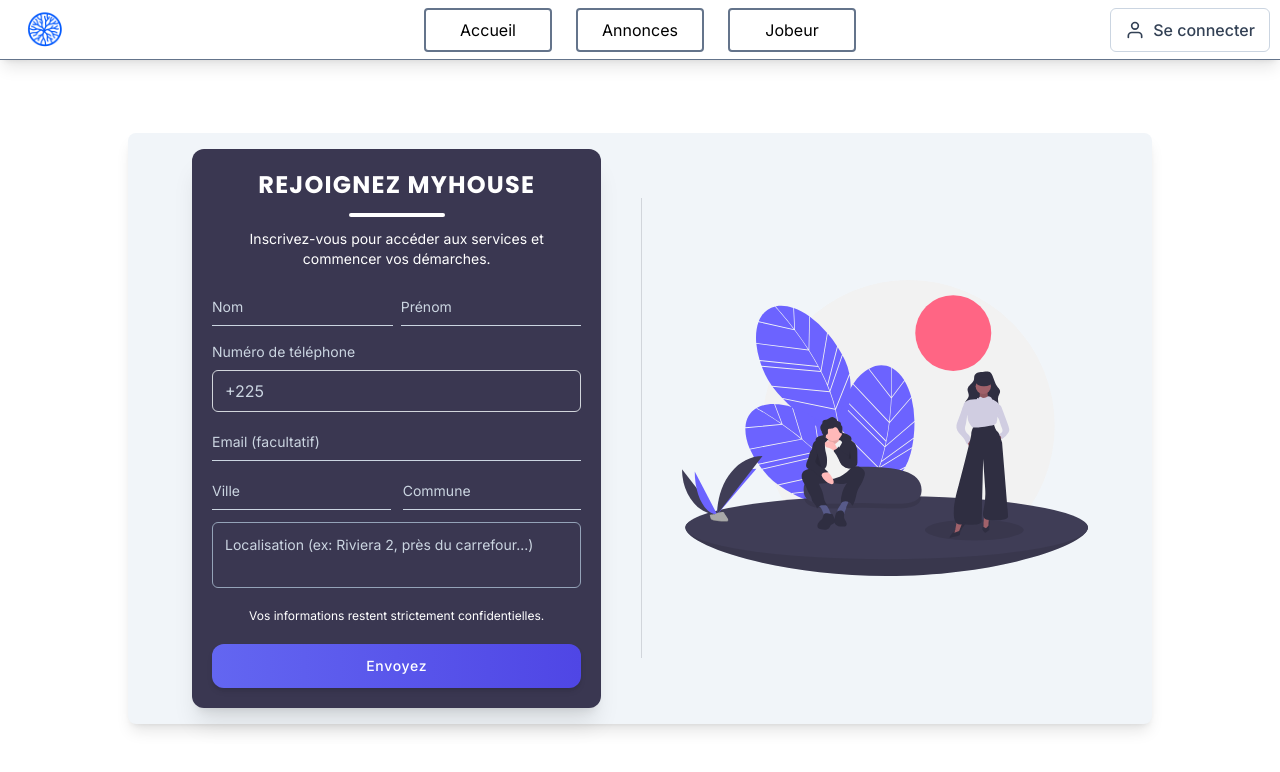
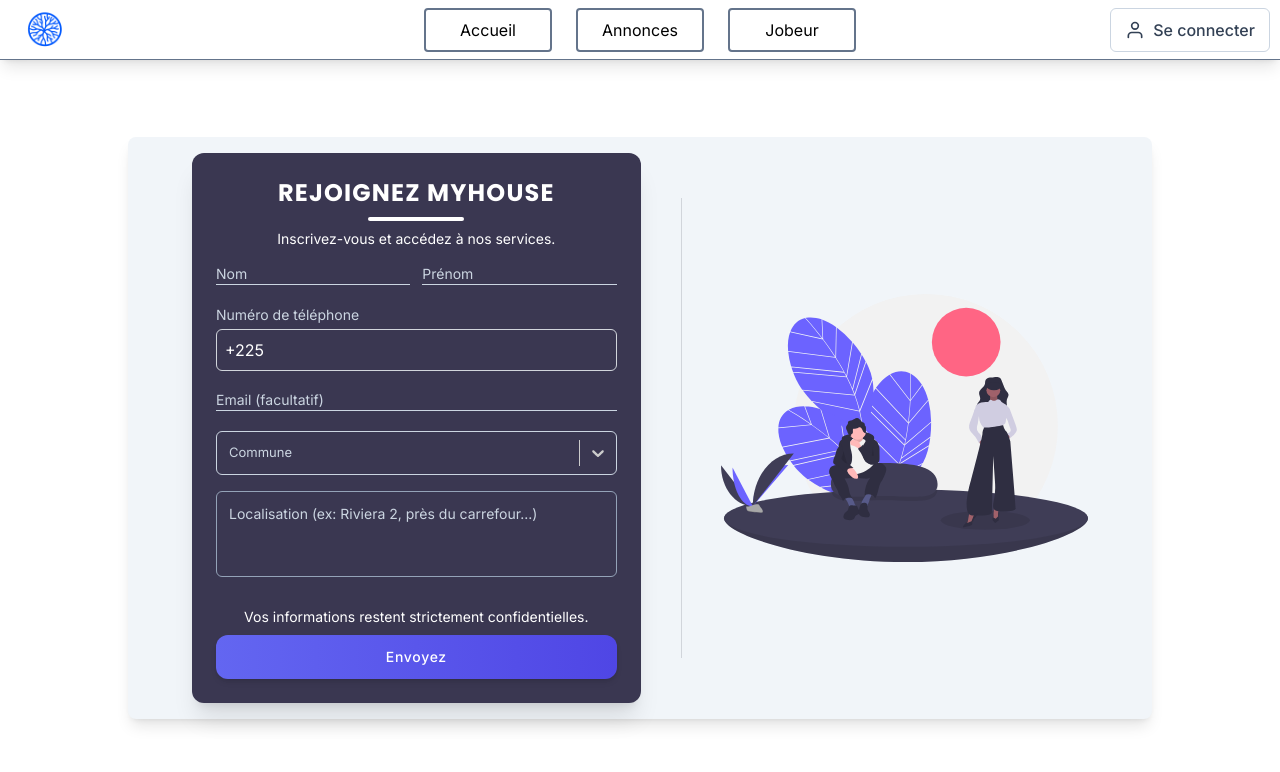
Before and after one commit to fondateurhacksky/my-house, a Next.js app: page /compte/inscription in a window 1280 px wide. Shown: the top 772 px of the page. Built offline with nearby package versions, Linux system fonts and the light colour scheme.

Commit message:
mise a jour du formulaire d'inscription avec RHF ET RSELECT

```diff
--- a/app/components/blog/filterBar.tsx
+++ b/app/components/blog/filterBar.tsx
@@ -3,7 +3,6 @@ import { useState } from "react";
 import Select from 'react-select';
 import { ageOptions, genderOptions, religionOptions} from '../../lib/place-holder-data';
 import { clsx }  from 'clsx'
-import { usePathname } from 'next/navigation'
 import { useContext } from "react";
 import { FilterContext } from '../../lib/context'
 
--- a/app/globals.css
+++ b/app/globals.css
@@ -53,3 +53,20 @@ h1, h2, h3, h4 {
   opacity: 0;
   animation: cardSlide 0.6s ease-out forwards;
 }
+
+
+/* Empêche le fond blanc/jaune de l'auto-fill Chrome et garde ton thème sombre */
+input:-webkit-autofill,
+input:-webkit-autofill:hover,
+input:-webkit-autofill:focus,
+textarea:-webkit-autofill,
+textarea:-webkit-autofill:hover,
+textarea:-webkit-autofill:focus,
+select:-webkit-autofill,
+select:-webkit-autofill:hover,
+select:-webkit-autofill:focus {
+  -webkit-text-fill-color: #ffffff !important;         /* couleur du texte */
+  -webkit-box-shadow: 0 0 0px 1000px transparent inset !important; /* garde fond transparent */
+  transition: background-color 9999s ease-in-out 0s;  /* bloque la couleur auto */
+  caret-color: #ffffff !important;
+}
--- a/app/lib/data.tsx
+++ b/app/lib/data.tsx
@@ -1,4 +1,5 @@
 // app/lib/data.ts
+
 export const servicesByCategory: Record<string, any[]> = {
   services: [
     {
--- a/app/ui/FilterPanel.tsx
+++ b/app/ui/FilterPanel.tsx
@@ -14,6 +14,7 @@ const selectStyles = {
     boxShadow: "none",
     minHeight: "38px",
     fontSize: "13px",
+    cursor: "pointer",
   }),
   valueContainer: (base: any) => ({
     ...base,
@@ -47,7 +48,7 @@ export default function FilterPanel({
   };
 
   const input =
-    "border border-slate-300 rounded-lg px-3 py-2 text-sm focus:outline-none focus:ring-1 focus:ring-green-400 bg-white";
+    "border border-slate-300 rounded-lg px-3 py-2 text-sm focus:outline-none  focus:border-blue-300 bg-white hover:border-gray-400 cursor-pointer";
 
   return (
     <aside
@@ -69,7 +70,7 @@ export default function FilterPanel({
 
       <div className="space-y-2 text-sm">
         {/* Localisation & budget */}
-        <div className="bg-slate-50 rounded-xl px-3 py-3 space-y-2">
+        <div className="bg-slate-50 rounded-xl p-3 space-y-2">
           <p className="font-semibold text-slate-700 text-xs">
             📍 Votre lieu de résidence & budget
           </p>
@@ -104,7 +105,8 @@ export default function FilterPanel({
               Profil recherché • Genre • Tranche d’âge
           </p>
 
-
+            <div className="flex gap-2">
+             <div className="w-1/2">
               <Select
                 options={SERVICES}
                 placeholder="Profil recherché"
@@ -112,9 +114,23 @@ export default function FilterPanel({
                 value={filters.service}
                 onChange={(e) => handleChange("service", e)}
               />
+            </div>
+            <div className="w-1/2">
+              <Select
+                options={AGE_RANGES}
+                placeholder="Tranche d’âge"
+                styles={selectStyles}
+                value={filters.ageRange}
+                onChange={(e) => handleChange("ageRange", e)}
+                menuPlacement="top"
+                menuPosition="fixed"
+
+              />
+            </div>
+        </div>
 
           {/* Préférence de genre */}
-          <div className="border border-slate-300 rounded-lg px-3 py-2 bg-white">
+          <div className="border border-slate-300 rounded-lg p-3 bg-white hover:border-gray-400 cursor-pointer">
             <div className="flex justify-between text-xs">
               {[
                 { label: "Femme", value: "femme" },
@@ -136,16 +152,6 @@ export default function FilterPanel({
             </div>
           </div>
 
-          <Select
-            options={AGE_RANGES}
-            placeholder="Tranche d’âge"
-            styles={selectStyles}
-            value={filters.ageRange}
-            onChange={(e) => handleChange("ageRange", e)}
-            menuPlacement="top"
-            menuPosition="fixed"
-
-          />
         </div>
 
         {/* Temps de travail */}
--- a/app/ui/form.tsx
+++ b/app/ui/form.tsx
@@ -1,116 +1,266 @@
 'use client'
 
-import { useState } from "react"
+import { useEffect, useId, useState } from 'react'
 import 'react-phone-number-input/style.css'
-import PhoneInputField from "./inputPhone"
+import { useForm, Controller } from 'react-hook-form'
+import PhoneInput from 'react-phone-number-input/input'
+import Select, { StylesConfig } from 'react-select'
+import { CITIES } from '../lib/data'
+import { FormValues } from '../lib/definition'
+
+type Option = { value: string; label: string }
 
 export default function Form() {
-  const [phone, setPhone] = useState<string | undefined>()
+  const selectId = useId()
+  const [portalTarget, setPortalTarget] = useState<HTMLElement | null>(null)
 
-  const handleSubmit = (e: React.FormEvent) => {
-    e.preventDefault()
+  useEffect(() => {
+    setPortalTarget(document.body)
+  }, [])
 
-    // Tu pourras récupérer ici toutes les valeurs du formulaire
-    console.log("Téléphone:", phone)
+  const {
+    register,
+    handleSubmit,
+    control,
+    formState: { errors },
+  } = useForm<FormValues>({
+    mode: 'onBlur',
+    defaultValues: {
+      nom: '',
+      prenom: '',
+      phone: '',
+      email: '',
+      commune: '',
+      localisation: '',
+    },
+  })
+
+  const onSubmit = (data: FormValues) => {
+    console.log('✅ Données formulaire :', data)
+  }
+
+  const onInvalid = (formErrors: any) => {
+    console.log('❌ FORM INVALID :', formErrors)
+  }
+
+  // Normalisation des options
+  const cityOptions: Option[] = (CITIES as any[]).map((c) => {
+    if (typeof c === 'string') return { value: c, label: c }
+    if (c?.value && c?.label) return c as Option
+    const label = c?.label ?? c?.name ?? String(c)
+    return { value: label, label }
+  })
+
+  const selectStyles: StylesConfig<Option, false> = {
+    container: (base) => ({
+      ...base,
+      width: '100%',
+    }),
+    control: (base, state) => ({
+      ...base,
+      width: '100%',
+      borderRadius: 6,
+      borderColor: state.isFocused ? '#22c55e' : '#cbd5e1',
+      boxShadow: 'none',
+      minHeight: 44,
+      fontSize: 13,
+      cursor: 'pointer',
+      backgroundColor: 'transparent',
+    }),
+    valueContainer: (base) => ({
+      ...base,
+      padding: '0 10px',
+    }),
+    singleValue: (base) => ({
+      ...base,
+      color: '#fff',
+    }),
+    placeholder: (base) => ({
+      ...base,
+      color: '#cbd5e1',
+    }),
+    input: (base) => ({
+      ...base,
+      color: '#e2e8f0',
+    }),
+    menuPortal: (base) => ({
+      ...base,
+      zIndex: 9999,
+    }),
+    menu: (base) => ({
+      ...base,
+      zIndex: 9999,
+    }),
   }
 
   return (
     <form
-      onSubmit={handleSubmit}
-      className="flex flex-col gap-3 w-full md:w-1/2 bg-[#3A3751]
- rounded-xl p-5 shadow-xl"
+      onSubmit={handleSubmit(onSubmit, onInvalid)}
+      noValidate
+      className="w-3/5 max-w-[500px] bg-[#3A3751] rounded-xl p-6 shadow-xl"
     >
-      {/* TITRE */}
       <h1 className="text-2xl font-bold text-white text-center uppercase tracking-wider">
         Rejoignez MyHouse
       </h1>
 
-      {/* Barre décorative */}
-      <div className="w-24 h-1 bg-white mx-auto rounded-full "></div>
+      <div className="w-24 h-1 bg-white mx-auto rounded-full mt-2" />
 
-      <p className="text-sm text-white text-center mb-2">
-        Inscrivez-vous pour accéder aux services et commencer vos démarches.
+      <p className="text-sm text-white text-center mt-2 mb-3">
+        Inscrivez-vous et accédez à nos services.
       </p>
 
       {/* NOM + PRÉNOM */}
-      <div className="grid grid-cols-1 md:grid-cols-2 gap-2">
-        <input
-          className="w-full bg-transparent border-b border-slate-300 text-white py-2 text-sm
-                     placeholder-slate-300 focus:outline-none hover:border-indigo-300
-                     focus:border-indigo-400"
-          placeholder="Nom"
-        />
+      <div className="grid grid-cols-1 md:grid-cols-2 gap-3">
+        <div>
+          <input
+            {...register('nom', {
+              required: 'Le nom est requis',
+              pattern: {
+                value: /^[A-Za-zÀ-ÖØ-öø-ÿ\s'-]+$/,
+                message: 'Les chiffres ne sont pas autorisés',
+              },
+            })}
+            aria-invalid={!!errors.nom}
+            aria-describedby={errors.nom ? 'nom-error' : undefined}
+            placeholder="Nom"
+            className="w-full bg-transparent border-b border-slate-300 text-white text-sm
+            placeholder-slate-300 focus:outline-none hover:border-indigo-300 focus:border-indigo-500"
+          />
+          <p id="nom-error" className="text-xs text-red-400 h-4 w-full font-medium">
+            {errors.nom?.message ?? ''}
+          </p>
+        </div>
 
-        <input
-          className="w-full bg-transparent border-b border-slate-300 text-white py-2 text-sm
-                     placeholder-slate-300 focus:outline-none hover:border-indigo-300
-                     focus:border-indigo-400"
-          placeholder="Prénom"
-        />
+        <div>
+          <input
+            {...register('prenom', {
+              required: 'Le prénom est requis',
+              pattern: {
+                value: /^[A-Za-zÀ-ÖØ-öø-ÿ\s'-]+$/,
+                message: 'Les chiffres ne sont pas autorisés',
+              },
+            })}
+            aria-invalid={!!errors.prenom}
+            aria-describedby={errors.prenom ? 'prenom-error' : undefined}
+            placeholder="Prénom"
+            className="w-full bg-transparent border-b border-slate-300 text-white text-sm
+            placeholder-slate-300 focus:outline-none hover:border-indigo-300 focus:border-indigo-500"
+          />
+          <p id="prenom-error" className="text-xs text-red-400 h-4 w-full font-medium">
+            {errors.prenom?.message ?? ''}
+          </p>
+        </div>
       </div>
 
-      {/* TÉLÉPHONE avec +225 */}
-      {/* <div className="w-full border-b border-slate-300 hover:border-indigo-300 focus-within:border-indigo-400 pb-1"> */}
-       <label className="text-sm text-slate-300 relative top-1">
-          Numéro de téléphone
-        </label>
-        <PhoneInputField
-                 value={phone}
-                 onChange={setPhone}
-                 style="
-                bg-transparent  text-slate-300
-                 border border-gray-300 rounded-md px-3 py-2
-                 focus:outline-none
-               "
-               />
-      {/* </div> */}
+      {/* TÉLÉPHONE */}
+      <label className="text-sm text-slate-300 my-1 block">Numéro de téléphone</label>
 
-      {/* EMAIL */}
+      <Controller
+        name="phone"
+        control={control}
+        rules={{
+          required: 'Numéro de téléphone requis',
+          validate: (v) => {
+            const cleaned = (v ?? '').replace(/\s/g, '')
+            return cleaned.length >= 13 || 'Numéro invalide'
+          },
+        }}
+        render={({ field }) => (
+          <PhoneInput
+            country="CI"
+            international
+            withCountryCallingCode
+            value={field.value}
+            onChange={(value) => field.onChange(value ?? '')}
+            onBlur={field.onBlur}
+            aria-invalid={!!errors.phone}
+            aria-describedby={errors.phone ? 'phone-error' : undefined}
+            className="w-full bg-transparent text-white border focus:border-indigo-500 border-gray-300 rounded-md p-2 focus:outline-none"
+          />
+        )}
+      />
+      <p id="phone-error" className="text-xs text-red-400 h-4 w-full font-medium">
+        {errors.phone?.message ?? ''}
+      </p>
+
+      {/* EMAIL (facultatif) */}
       <input
-        className="w-full bg-transparent border-b border-slate-300 text-white py-2 text-sm
-                   placeholder-slate-300 focus:outline-none hover:border-indigo-300
-                   focus:border-indigo-400"
+        type="email"
+        {...register('email', {
+          pattern: {
+            value: /^[^\s@]+@[^\s@]+\.[^\s@]+$/,
+            message: 'Email invalide',
+          },
+        })}
+        aria-invalid={!!errors.email}
+        aria-describedby={errors.email ? 'email-error' : undefined}
+        className="w-full bg-transparent border-b border-slate-300 text-white text-sm
+        placeholder-slate-300 focus:outline-none hover:border-indigo-300 focus:border-indigo-500"
         placeholder="Email (facultatif)"
       />
+      <p id="email-error" className="text-xs text-red-300 h-4 w-full font-medium">
+        {errors.email?.message ?? ''}
+      </p>
 
-      {/* VILLE + COMMUNE */}
-      <div className="grid grid-cols-1 md:grid-cols-2 gap-3">
-        <input
-          className="w-full bg-transparent border-b border-slate-300 text-white py-2 text-sm
-                     placeholder-slate-300 focus:outline-none hover:border-indigo-300
-                     focus:border-indigo-400"
-          placeholder="Ville"
-        />
+      {/* SELECT (COMMUNE) */}
+      <div className="mt-1">
+        <Controller
+          name="commune"
+          control={control}
+          rules={{ required: 'La commune est requise' }}
+          render={({ field }) => {
+            const selected = cityOptions.find((o) => o.value === field.value) ?? null
 
-        <input
-          className="w-full bg-transparent border-b border-slate-300 text-white py-2 text-sm
-                     placeholder-slate-300 focus:outline-none hover:border-indigo-300
-                     focus:border-indigo-400"
-          placeholder="Commune"
+            return (
+              <>
+                <Select
+                  instanceId={selectId}
+                  inputId="Commune"
+                  options={cityOptions}
+                  placeholder="Commune"
+                  styles={selectStyles}
+                  value={selected}
+                  onChange={(opt) => field.onChange(opt?.value ?? '')}
+                  onBlur={field.onBlur}
+                  menuPortalTarget={portalTarget ?? undefined}
+                  menuPosition="fixed"
+                  aria-invalid={!!errors.commune}
+                  aria-describedby={errors.commune ? 'ville-error' : undefined}
+                />
+                <p id="ville-error" className="text-xs text-red-500 h-4 w-full font-medium">
+                  {errors.commune?.message ?? ''}
+                </p>
+              </>
+            )
+          }}
         />
       </div>
 
       {/* LOCALISATION */}
       <textarea
-        rows={2}
+        rows={3}
         maxLength={120}
+        {...register('localisation', { required: 'La localisation est requise' })}
+        aria-invalid={!!errors.localisation}
+        aria-describedby={errors.localisation ? 'localisation-error' : undefined}
         className="w-full bg-transparent border border-slate-400 rounded-md p-3 text-sm
-                   text-white placeholder-slate-300 focus:outline-none focus:border-indigo-400
-                   hover:border-indigo-300 resize-none"
+        text-white placeholder-slate-300 focus:outline-none focus:border-indigo-400 hover:border-indigo-500 resize-none"
         placeholder="Localisation (ex: Riviera 2, près du carrefour...)"
-      ></textarea>
+      />
+      <p id="localisation-error" className="text-xs text-red-500 h-4 w-full font-medium">
+        {errors.localisation?.message ?? ''}
+      </p>
 
-      <p className="text-xs text-center text-white mt-2">
+      <p className="text-sm text-center text-white mt-2">
         Vos informations restent strictement confidentielles.
       </p>
 
-      {/* BOUTON */}
       <button
         type="submit"
-        className="w-full mt-2 px-20 py-3 bg-gradient-to-r from-indigo-500 to-indigo-600
-                         hover:from-indigo-600 hover:to-indigo-700 text-white
-                         rounded-xl text-sm font-medium shadow-md hover:shadow-xl
-                         transition-all hover:-translate-y-1 mx-auto tracking-wider"
+        onClick={() => alert('🟦 Click Envoyez')}
+        className="w-full mt-2 py-3 bg-gradient-to-r from-indigo-500 to-indigo-600
+        hover:from-indigo-600 hover:to-indigo-700 text-white rounded-xl text-sm font-medium shadow-md
+        hover:shadow-xl transition-all hover:-translate-y-1 tracking-wider"
       >
         Envoyez
       </button>
--- a/package.json
+++ b/package.json
@@ -26,7 +26,7 @@
     "phone": "^3.1.67",
     "react": "^18.3.1",
     "react-dom": "^18.3.1",
-    "react-hook-form": "^7.66.1",
+    "react-hook-form": "^7.69.0",
     "react-icons": "^4.12.0",
     "react-phone-number-input": "^3.4.14",
     "react-select": "^5.10.2",
```
Also changed, not shown: app/lib/definition.tsx (+8 -0 lines), 1 other file (tests, documents, lock files or other folders). Lines whose indentation alone changed are shown as unchanged.
